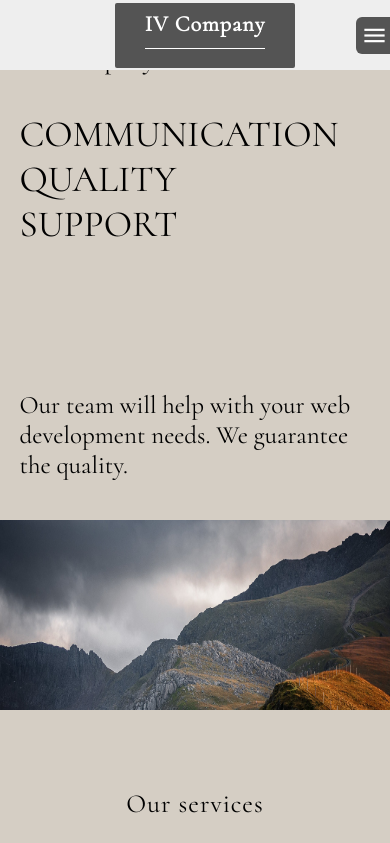
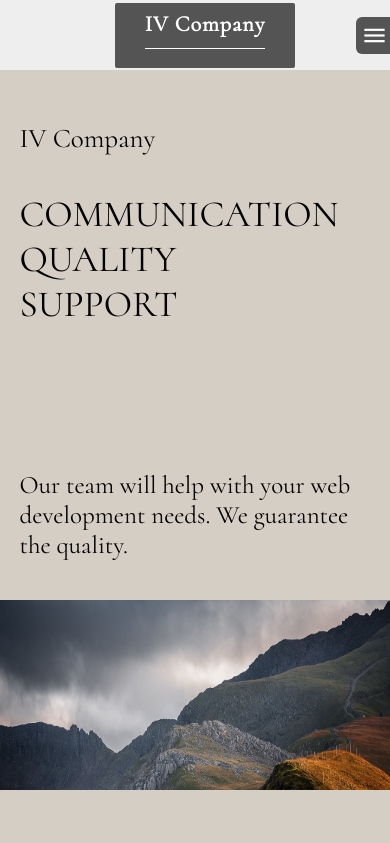
Before and after one commit to LadikBeg/ladik_cv, a React (Create React App) app: page / in a window 390 px wide. Shown: the top 843 px of the page. Built offline with nearby package versions, Linux system fonts and the light colour scheme.

Commit message:
create component "Card"

```diff
--- a/src/Resourses/Main/Main.css
+++ b/src/Resourses/Main/Main.css
@@ -1,3 +1,4 @@
+
 .container{
     display: flex;
     height: 520px;
@@ -29,6 +30,9 @@
     .container{
         flex-wrap: wrap;
     }
+    .main{
+        padding-top: 80px;
+    }
 }
 @media(max-width: 500px){
     .left_side_content{
@@ -38,6 +42,7 @@
     .image{
         height: 190px;
     }
+
 }
 /* ------------------------------------- */
 .container_description{
--- a/src/Resourses/Main/Main.js
+++ b/src/Resourses/Main/Main.js
@@ -58,7 +58,6 @@ function Main() {
 
                     </div>
                     <div className='card'>
-
                         <div className='card_title'>
                             <h4>Project coordination</h4>
                         </div>
--- a/src/index.js
+++ b/src/index.js
@@ -2,19 +2,12 @@ import React from 'react';
 import ReactDOM from 'react-dom/client';
 import './index.css';
 import App from './App';
-import reportWebVitals from './reportWebVitals';
+
 import './i18n';
 
 
 
 const root = ReactDOM.createRoot(document.getElementById('root'));
 root.render(
-  <React.StrictMode>
     <App/>
-  </React.StrictMode>
 );
-
-// If you want to start measuring performance in your app, pass a function
-// to log results (for example: reportWebVitals(console.log))
-// or send to an analytics endpoint. Learn more: https://bit.ly/CRA-vitals
-reportWebVitals();
```
Also changed, not shown: src/Resourses/Main/components/Card.js (added, +11 -0 lines), src/Resourses/Main/components/Card.css (added).
